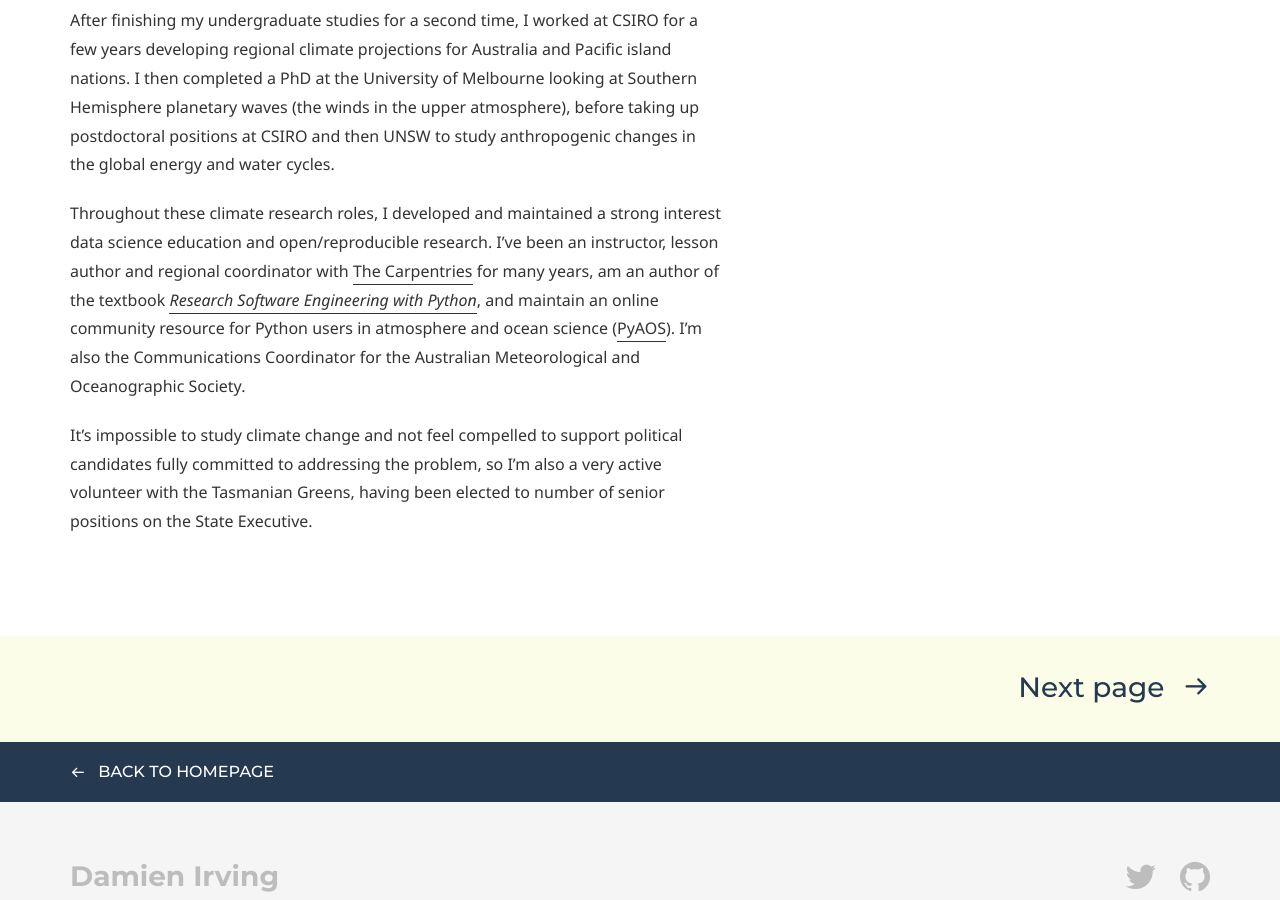
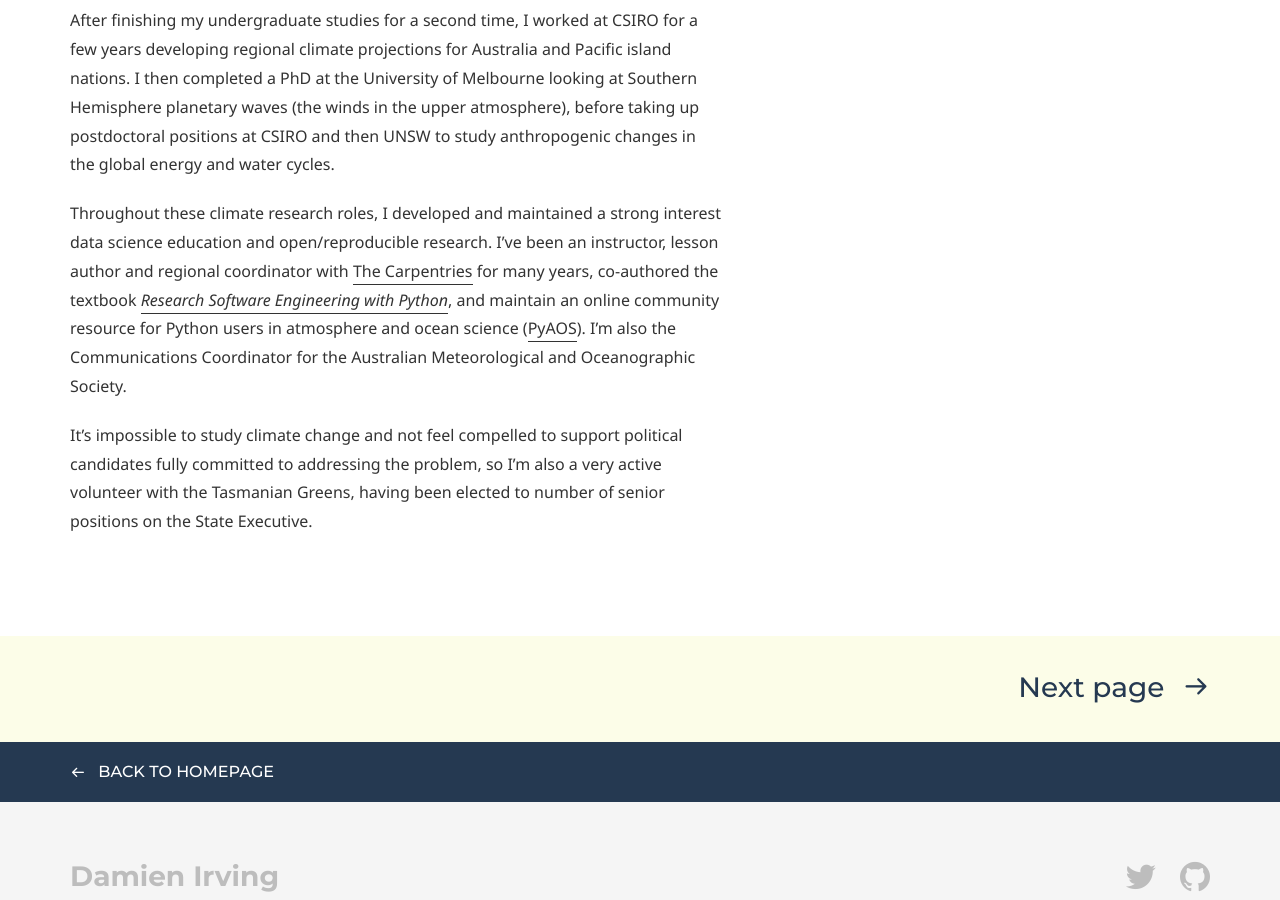
Before and after one commit to DamienIrving/damienirving.github.io, a Jekyll site: the page built from story.md, in a window 1280 px wide and 900 px high, scrolled down 880 px. Built offline with Jekyll 4.4.1, drawn with Linux system fonts in a browser that asks for light colours; some web fonts are replaced.

Commit message:
Update story.md

```diff
--- a/story.md
+++ b/story.md
@@ -41,7 +41,7 @@ I developed and maintained a strong interest data science education
 and open/reproducible research.
 I’ve been an instructor, lesson author and regional coordinator with
 [The Carpentries](https://carpentries.org/) for many years,
-am an author of the textbook [*Research Software Engineering with Python*](https://merely-useful.tech/py-rse/),
+co-authored the textbook [*Research Software Engineering with Python*](https://merely-useful.tech/py-rse/),
 and maintain an online community resource for
 Python users in atmosphere and ocean science ([PyAOS](https://pyaos.github.io/)).
 I'm also the Communications Coordinator for the
```
